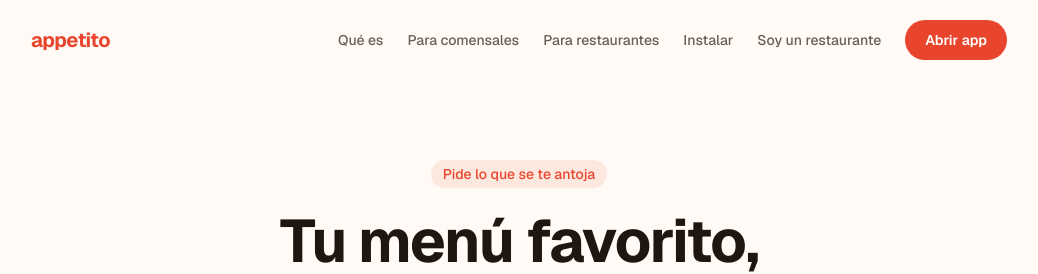
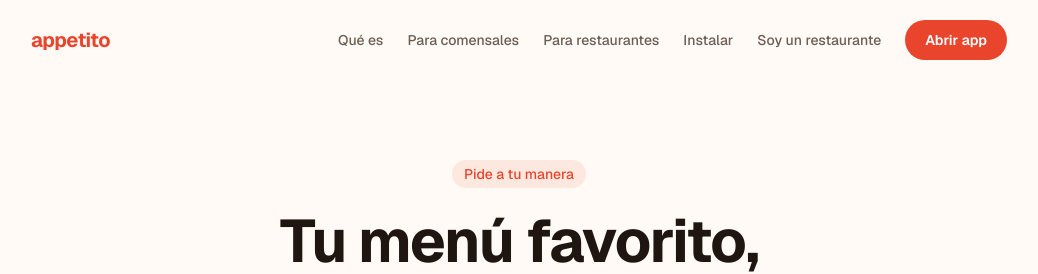
Before and after one commit to charlievaibs/appetito, a Next.js app: page / in a window 1280 px wide. Shown: the top 274 px of the page, without its empty margins (121-1159 px from the left). Built offline with nearby package versions, Linux system fonts and the light colour scheme.

Commit message:
Lema «Pide a tu manera» y descripción actualizada
Co-Authored-By: Claude Sonnet 5.5 <noreply@anthropic.com>

```diff
--- a/src/app/layout.tsx
+++ b/src/app/layout.tsx
@@ -13,9 +13,9 @@ const geistMono = Geist_Mono({
 });
 
 export const metadata: Metadata = {
-  title: "Appetito — Pide lo que se te antoja",
+  title: "Appetito — Pide a tu manera",
   description:
-    "Explora el menú y arma tu pedido en un toque. Gratis, en la web y en Android.",
+    "Pide, ajusta tu plato y llama al mesero desde tu móvil. Sin cuenta, sin descargas y sin esperas.",
   applicationName: "Appetito",
   icons: {
     icon: [{ url: "/icons/icon.svg", type: "image/svg+xml" }],
--- a/src/app/page.tsx
+++ b/src/app/page.tsx
@@ -61,7 +61,7 @@ const advantages = [
 
 const steps = [
   { n: "1", title: "Entra a tu mesa", text: "Escanea el QR, acerca el móvil a la etiqueta NFC o elige tu mesa en la app. Sin crear cuenta." },
-  { n: "2", title: "Pide a tu manera", text: "Elige del menú y ajusta tu plato: sin salsa, extra de queso…" },
+  { n: "2", title: "Pide y ajusta", text: "Elige del menú y ajusta tu plato: sin salsa, extra de queso…" },
   { n: "3", title: "Cambia hasta que cocina empiece", text: "Tu pedido queda guardado y tu mesero lo ve en vivo." },
 ];
 
@@ -118,7 +118,7 @@ export default function Home() {
       <main className="flex-1">
         <section className="mx-auto w-full max-w-5xl px-6 pb-16 pt-12 text-center sm:pt-20">
           <p className="mb-4 inline-block rounded-full bg-tomato/10 px-3 py-1 text-sm font-medium text-tomato">
-            Pide lo que se te antoja
+            Pide a tu manera
           </p>
           <h1 className="mx-auto max-w-3xl text-4xl font-bold leading-tight tracking-tight sm:text-6xl">
             Tu menú favorito,
```
